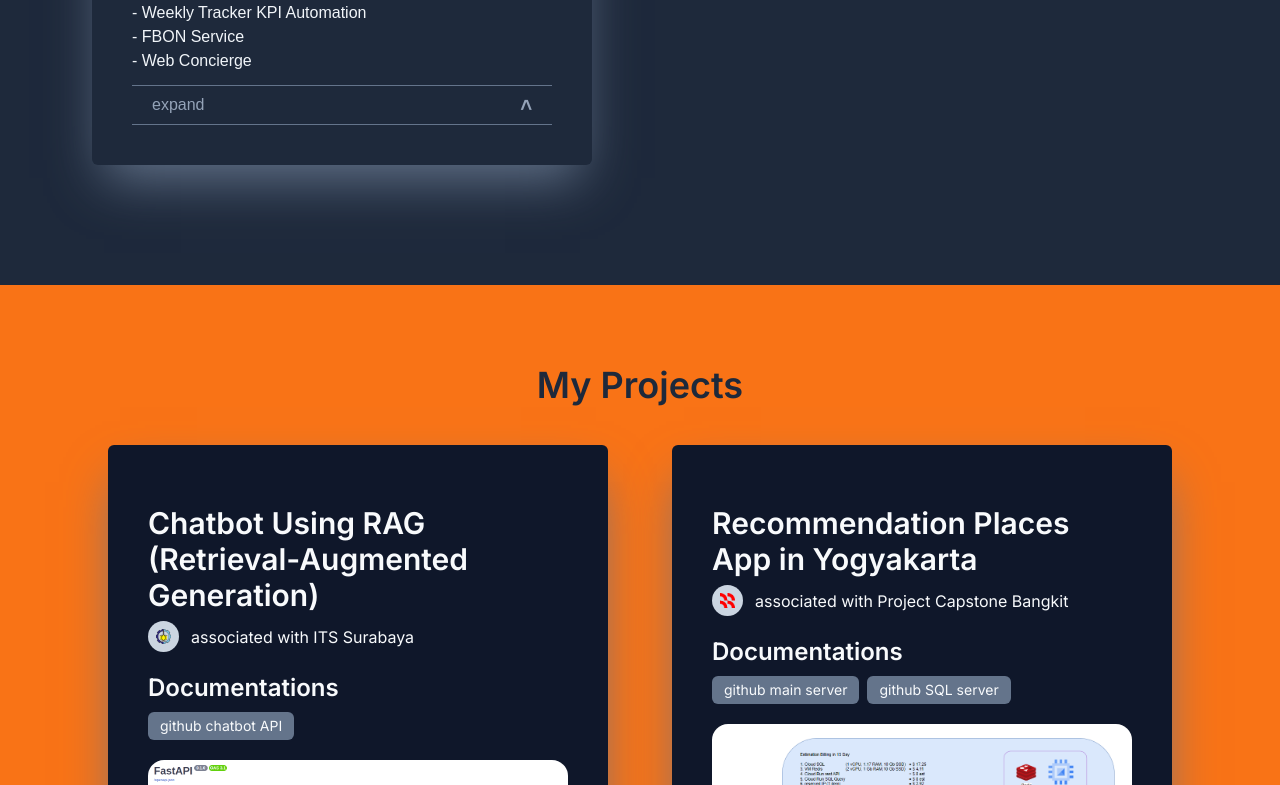
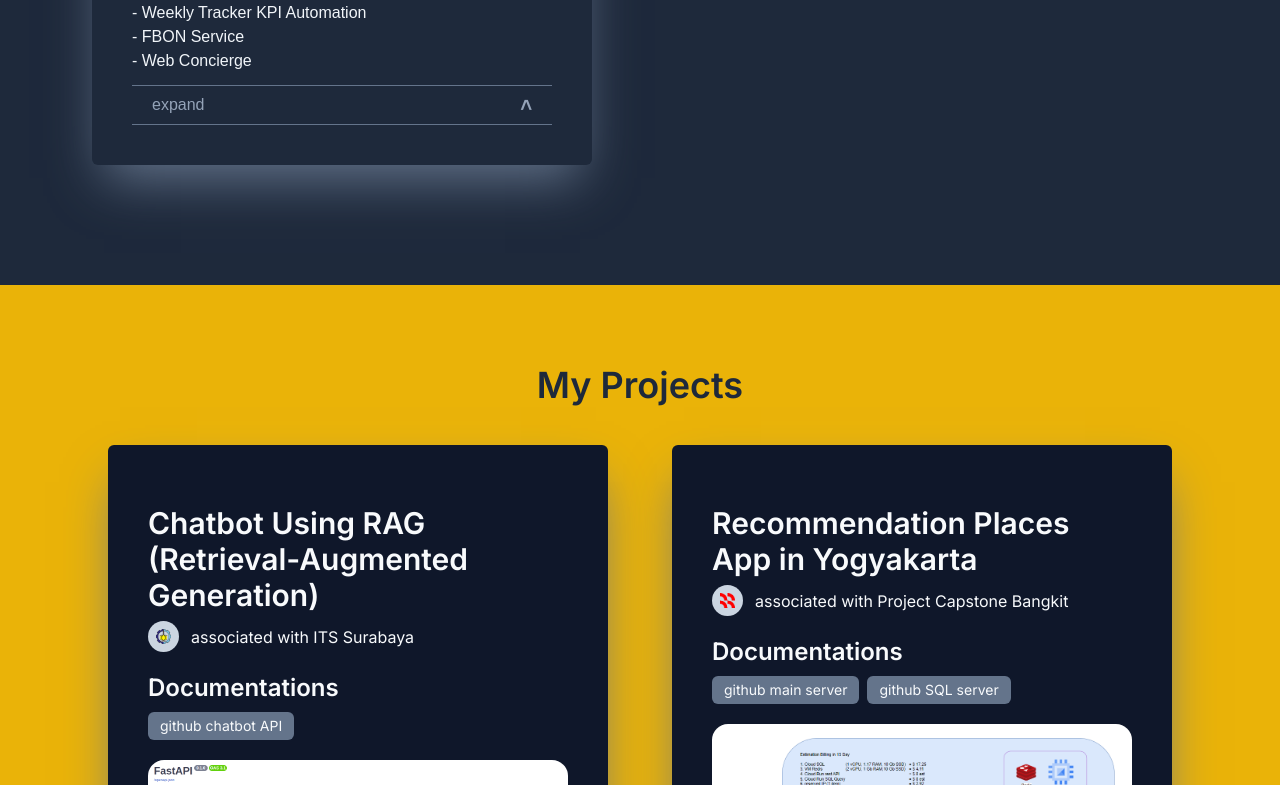
Before and after one commit to ramamimu/personal-portofolio, a Next.js app: page / in a window 1280 px wide. Shown: the part 3044-3829 px from the top of the page. Built offline with nearby package versions, Linux system fonts and the light colour scheme.

Commit message:
refactor: bg projects component

```diff
--- a/src/components/root/projectPage.tsx
+++ b/src/components/root/projectPage.tsx
@@ -6,7 +6,7 @@ import { BottomComponent, TopComponent, projects } from "@/types/projects";
 
 export default function ProjectPage() {
   return (
-    <section className="min-h-screen bg-orange-500 py-10 text-slate-50 ">
+    <section className="min-h-screen bg-yellow-500 py-10 text-slate-50 ">
       <h2 className="py-10 text-center text-4xl font-semibold text-slate-800">
         My Projects
       </h2>
```
